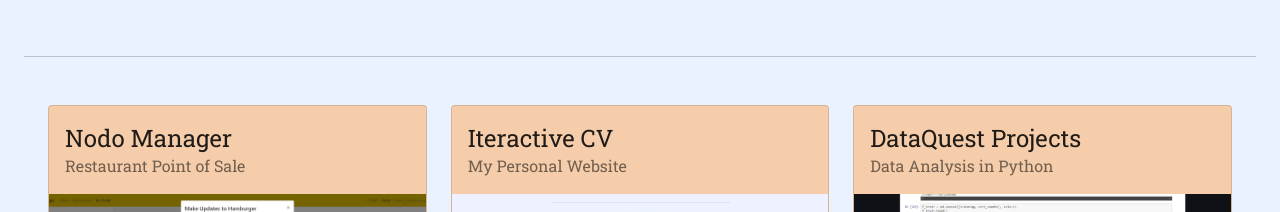
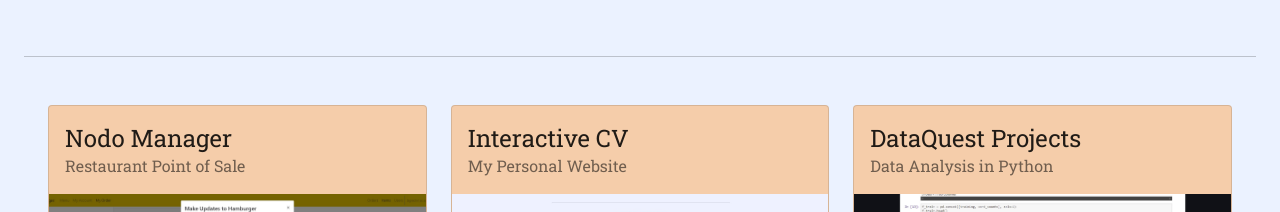
Before and after one commit to MasReed/personal-interactive-website, a React (Create React App) app: page / in a window 1280 px wide. Shown: the part 2060-2272 px from the top of the page. Built offline with nearby package versions, Linux system fonts and the light colour scheme.

Commit message:
fix minor typos, improve code readability

```diff
--- a/src/AboutContent.jsx
+++ b/src/AboutContent.jsx
@@ -107,8 +107,9 @@ export default function AboutContent() {
         {/* Headshot Image */}
         <Grid item sm={4}>
           <Box className={classes.aboutTile}>
-          <img src='images/finalHeadshot.jpg' alt='Masons headshot'
-            style={{ maxHeight: '100%', width: '100%', borderRadius: '3%' }}/>
+            <img src='images/finalHeadshot.jpg' alt='Masons headshot'
+              style={{ maxHeight: '100%', width: '100%', borderRadius: '3%' }}
+            />
           </Box>
         </Grid>
 
--- a/src/App.js
+++ b/src/App.js
@@ -3,6 +3,7 @@ import Box from '@material-ui/core/Box'
 import Tab from '@material-ui/core/Tab'
 import Tabs from '@material-ui/core/Tabs'
 import Toolbar from '@material-ui/core/Toolbar'
+import Typography from '@material-ui/core/Typography'
 
 import AboutContent from './AboutContent'
 import EducationContent from './EducationContent'
--- a/src/ProjectsContent.jsx
+++ b/src/ProjectsContent.jsx
@@ -96,7 +96,7 @@ export default function ProjectsContent() {
           <Grid item xs={12} sm={4}>
             <Card className={classes.cardTheme} variant='outlined'>
               <CardHeader
-                title='Iteractive CV'
+                title='Interactive CV'
                 subheader='My Personal Website'
               />
 
```
Also changed, not shown: 1 other file (tests, documents, lock files or other folders).
